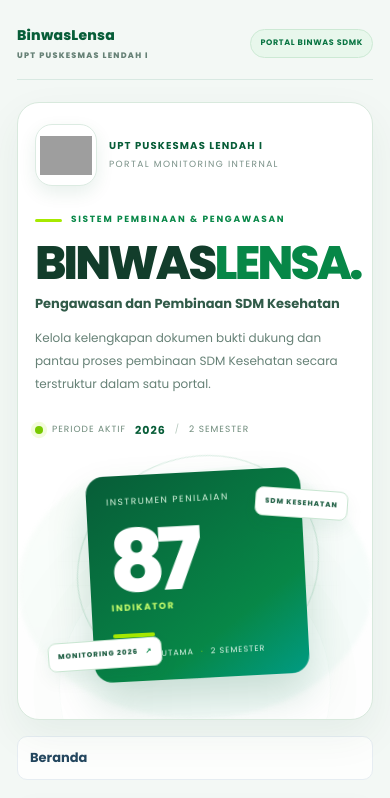
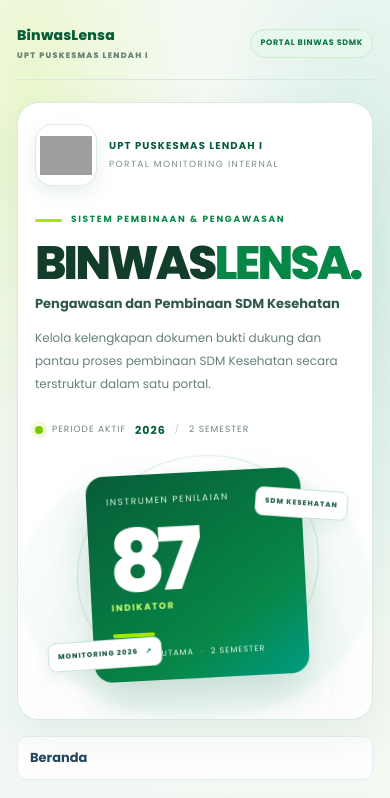
Before and after one commit to AdmenLd1/BinwasLensa, a plain HTML site: page index.html in a window 390 px wide. Shown: the top 798 px of the page. Drawn offline with Linux system fonts and the light colour scheme; grey boxes are pictures that could not be loaded.

Commit message:
Add subtle green-lime aurora page background

```diff
--- a/index.html
+++ b/index.html
@@ -1192,3 +1192,20 @@ body{background:var(--bg);color:var(--ink)}
 #copySemesterBtn:disabled{opacity:.68;cursor:not-allowed;filter:saturate(.65);transform:none}
 @media(max-width:600px){.indicator .indtext .copy-state{font-size:10px}}
 </style>
+
+
+<style id="binwas-soft-aurora-background">
+/* Aurora hijau-lime lembut: latar hidup, tetapi tetap nyaman dibaca */
+body{
+  background-color:#f3f8f5;
+  background-image:
+    radial-gradient(ellipse 58% 42% at 8% 9%, rgba(166,233,0,.17) 0%, rgba(166,233,0,.075) 38%, transparent 76%),
+    radial-gradient(ellipse 52% 44% at 91% 20%, rgba(0,155,131,.13) 0%, rgba(0,155,131,.055) 42%, transparent 78%),
+    radial-gradient(ellipse 62% 42% at 52% 96%, rgba(190,224,91,.13) 0%, rgba(190,224,91,.045) 44%, transparent 78%),
+    linear-gradient(135deg,#f7faf5 0%,#f1f8f4 48%,#f6f9ef 100%);
+  background-attachment:fixed;
+}
+@media(max-width:760px){
+  body{background-attachment:scroll}
+}
+</style>
```
